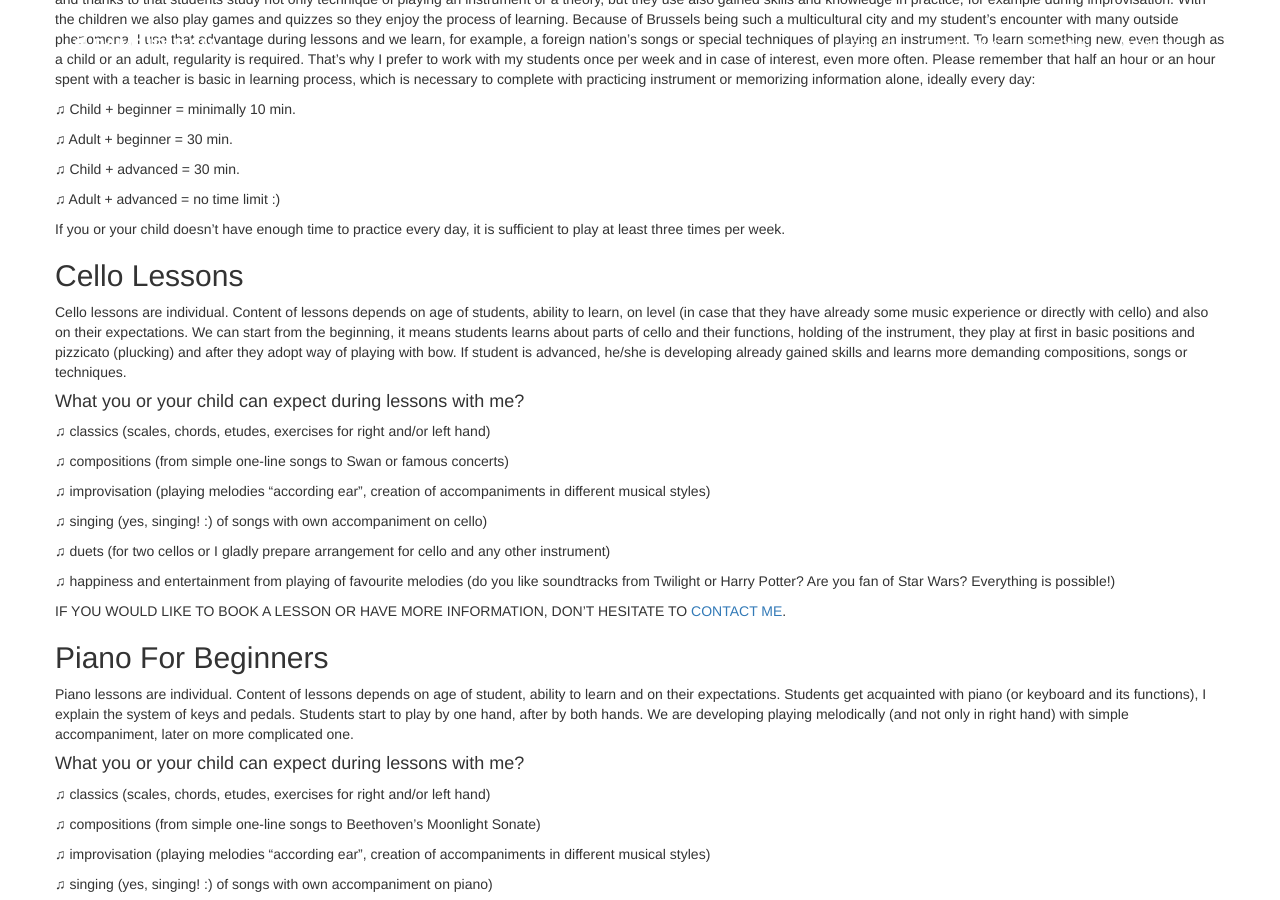
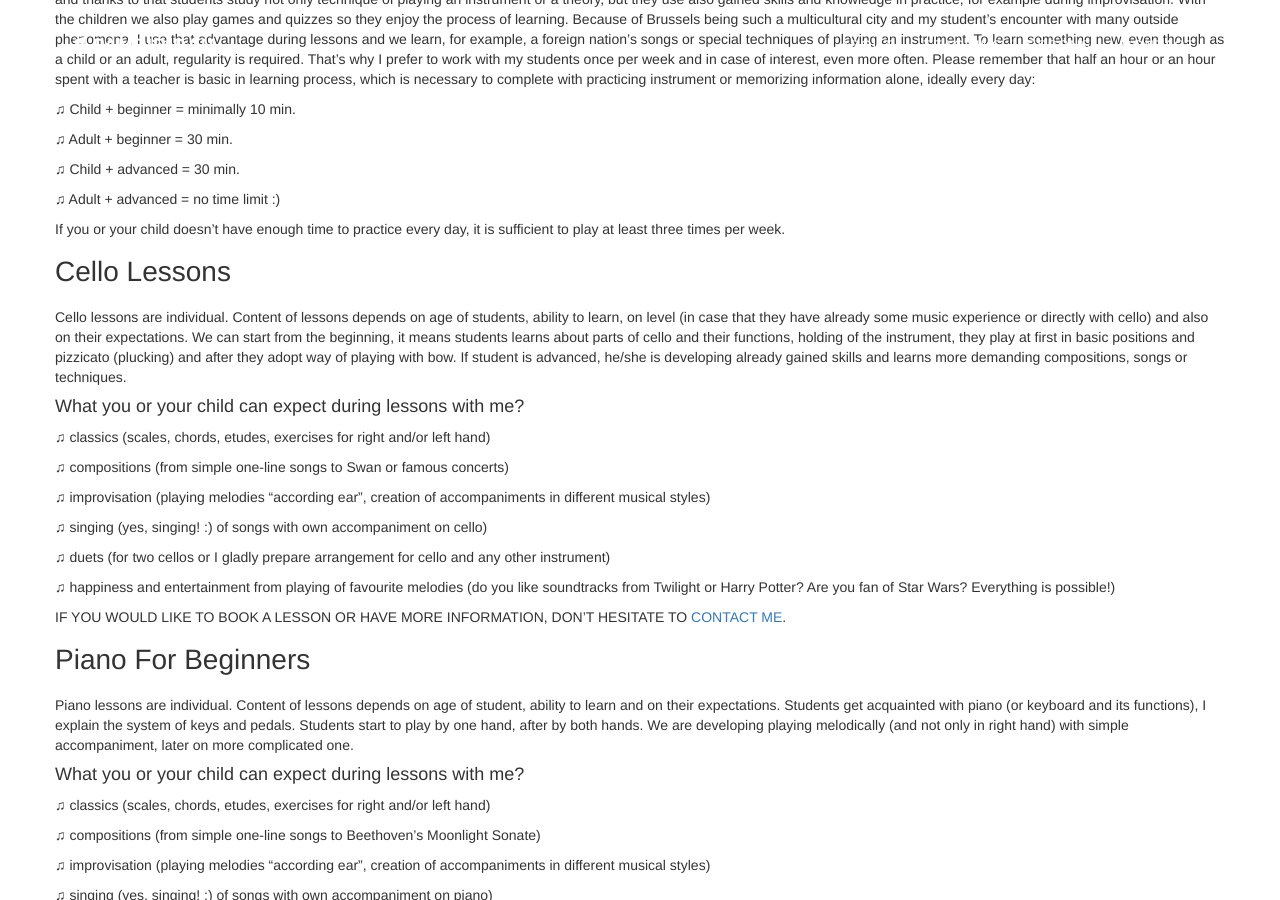
Before and after one commit to pampiridam/pampiridam.github.io, a Jekyll site: the page built from teaching.md, in a window 1280 px wide and 900 px high, scrolled down 542 px. Built offline with Jekyll 4.4.1, drawn with Linux system fonts in a browser that asks for light colours; nearby versions of some CDN libraries; library files that are not in the unit come from our copies; comment, search, counter and statistics services are not loaded.

Commit message:
content formatting

```diff
--- a/teaching.md
+++ b/teaching.md
@@ -31,7 +31,7 @@
 If you or your child doesn’t have enough time to practice every day, it is sufficient to play at least three times per week.
 
 
-## Cello Lessons
+# Cello Lessons
 Cello lessons are individual. Content of lessons depends on age of students, ability to learn, on level (in case that they have already some music experience or directly with cello) and also on their expectations.
 We can start from the beginning, it means students learns about parts of cello and their functions, holding of the instrument, they play at first in basic positions and pizzicato (plucking) and after they adopt way of playing with bow. If student is advanced, he/she is developing already gained skills and learns more demanding compositions, songs or techniques.
 
@@ -50,7 +50,7 @@
 
 IF YOU WOULD LIKE TO BOOK A LESSON OR HAVE MORE INFORMATION, DON'T HESITATE TO [CONTACT ME](/contact/).
 
-## Piano For Beginners
+# Piano For Beginners
 Piano lessons are individual. Content of lessons depends on age of student, ability to learn and on their expectations. Students get acquainted with piano (or keyboard and its functions), I explain the system of keys and pedals. Students start to play by one hand, after by both hands. We are developing playing melodically (and not only in right hand) with simple accompaniment, later on more complicated one.
 
 #### What you or your child can expect during lessons with me?
@@ -69,7 +69,7 @@
 IF YOU WOULD LIKE TO BOOK A LESSON OR HAVE MORE INFORMATION, DON'T HESITATE TO [CONTACT ME](/contact/).
 
 
-## Music Theory and/or Music History
+# Music Theory and/or Music History
 Music theory and/or music history lessons are individual or collective. We are listening to recordings, clapping rhythmical exercises, singing, reading, talking, playing music games, and writing down musical dictates...
 Learning about music theory and history helps you or your child to quicken progress of learning to play an instrument, and because of that I always recommend both, lessons of cello or piano and also music theory and history.
 
@@ -86,7 +86,7 @@
 
 IF YOU WOULD LIKE TO BOOK A LESSON OR HAVE MORE INFORMATION, DON'T HESITATE TO [CONTACT ME](/contact/).
 
-## Introduction To Music
+# Introduction To Music
 In French called „Eveil musical“ the Introduction to music is collective lesson for children of pre-school age (2,5-6 years). All activities lead to child’s movements development as well as to basic understanding of music.
 
 #### What your child can expect during lessons with me?
```
